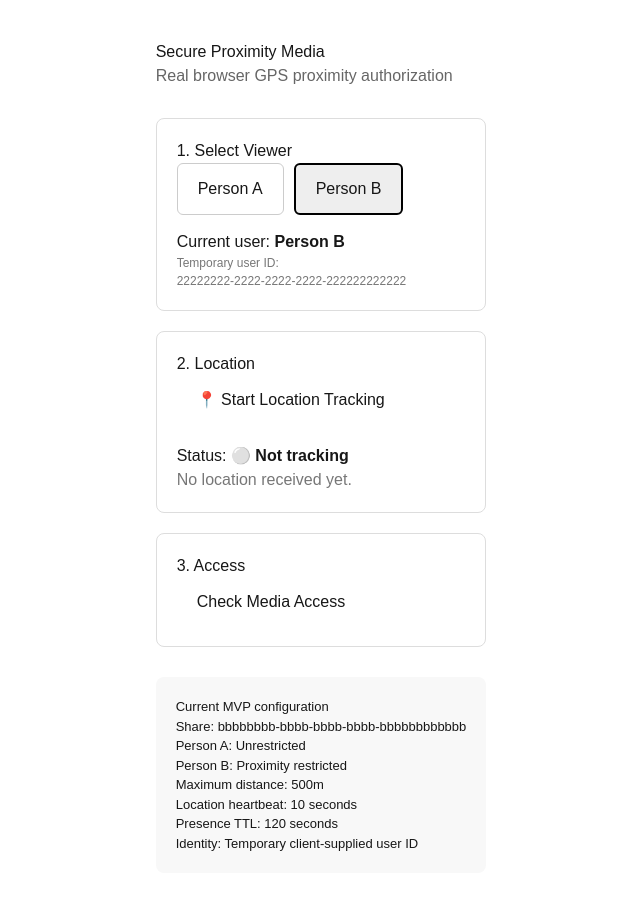
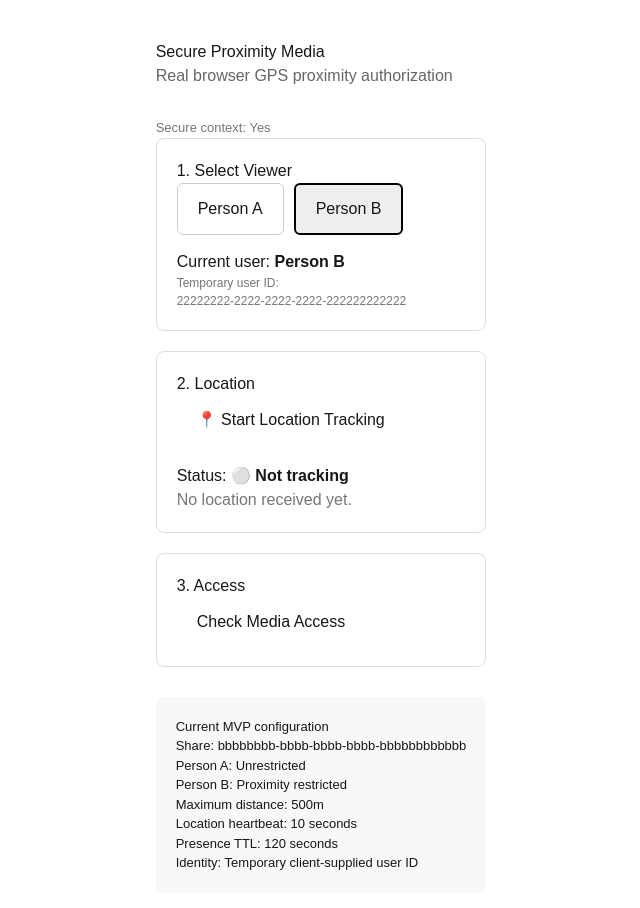
Before and after one commit to FAROUG/secure-proximity-media, a Next.js app in the folder web/: page / in a window 1280 px wide. Shown: the top 908 px of the page, without its empty margins (319-959 px from the left). Built offline with nearby package versions, Linux system fonts and the light colour scheme; no server answers.

Commit message:
Replace the Secure Context display
Hydration failed because the server rendered text didn't match the client.
+ Yes
- No

```diff
--- a/web/app/page.tsx
+++ b/web/app/page.tsx
@@ -404,6 +404,26 @@ export default function Home() {
         authorization
       </p>
 
+      <p
+        style={{
+          fontSize: 13,
+          color: "#777",
+          marginTop: 8,
+        }}
+        >
+        {/* Secure context:{" "}
+        {typeof window !== "undefined" &&
+        window.isSecureContext
+          ? "Yes"
+          : "No"} */}
+        Secure context:{" "}
+        {isSecureContext === null
+          ? "Checking..."
+          : isSecureContext
+          ? "Yes"
+          : "No"}
+      </p>
+
       {/* USER */}
 
       <section
```
